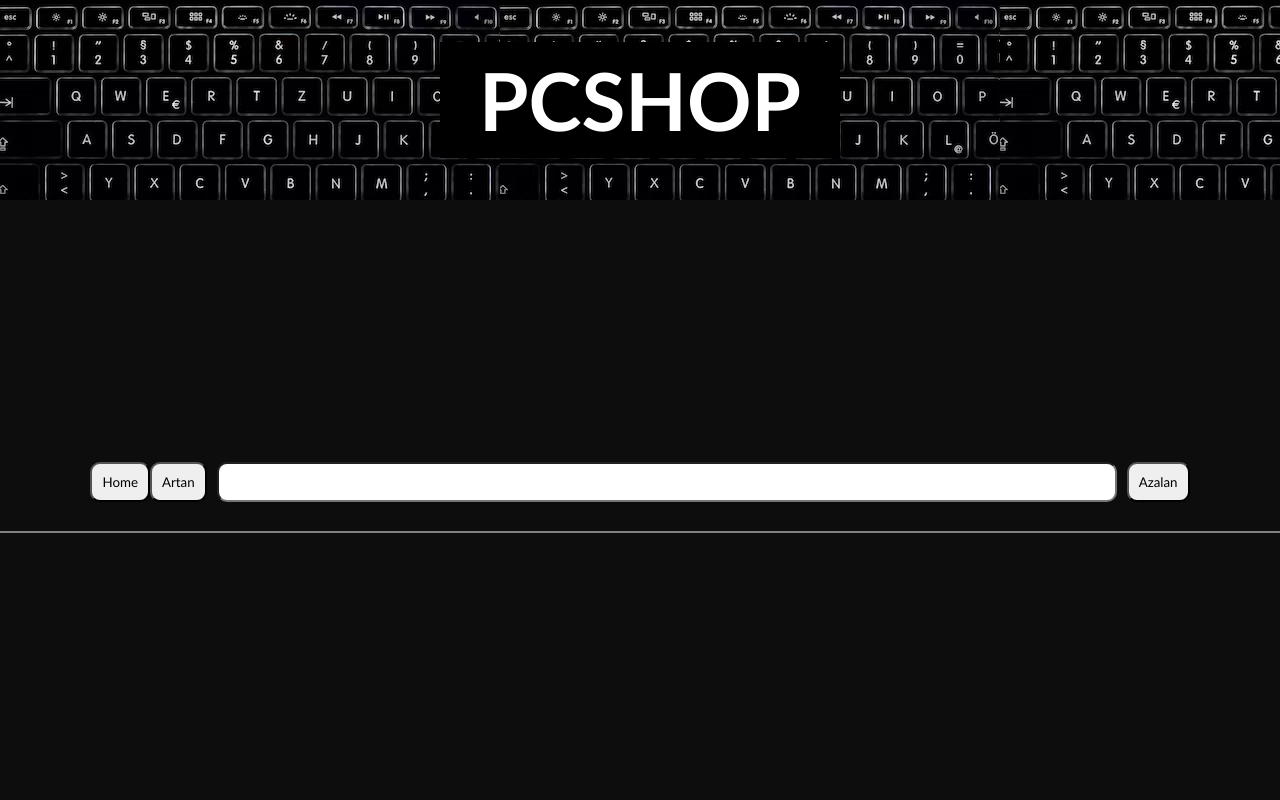
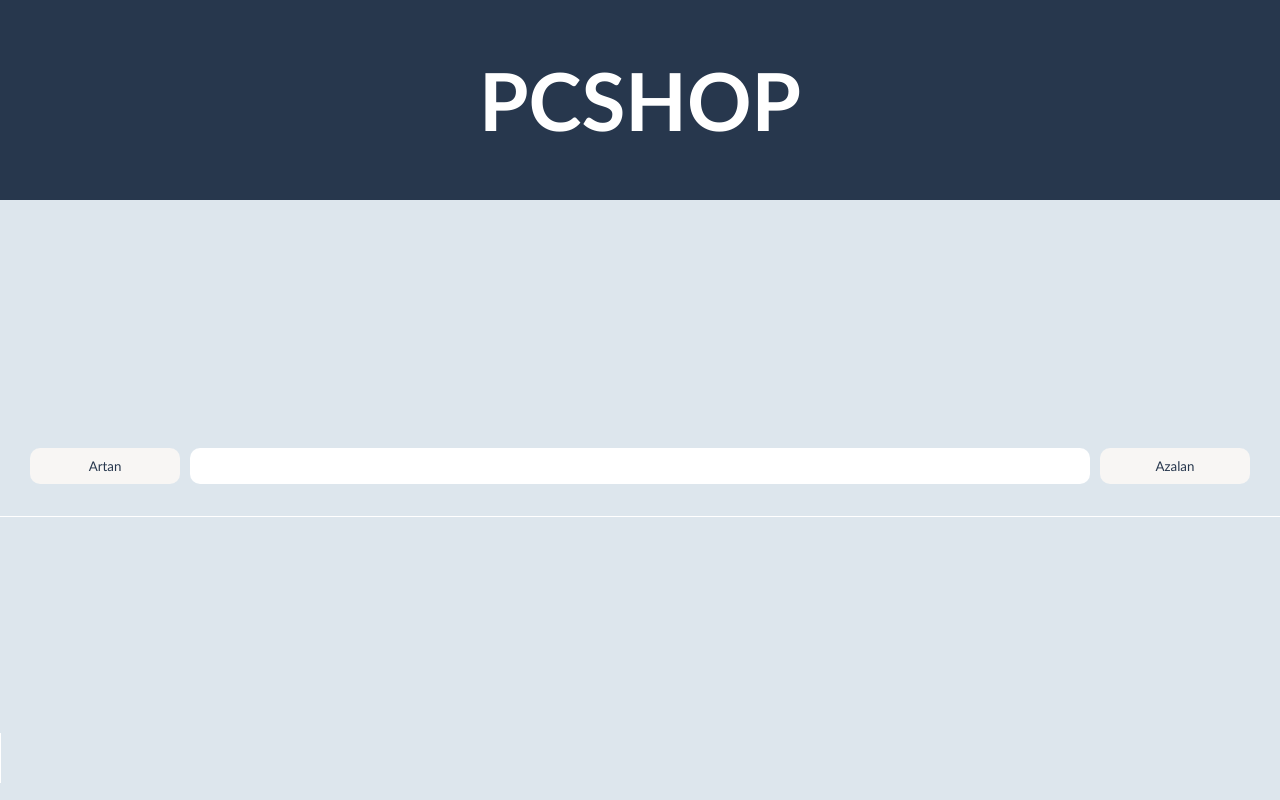
Before and after one commit to enesyagmur/e-shop, a React (Create React App) app: page /products/1 in a window 1280 px wide. Shown: the top 800 px of the page. Built offline with nearby package versions, Linux system fonts and the light colour scheme.

Commit message:
genel style islemleri

```diff
--- a/src/pages/products/searchBar.jsx
+++ b/src/pages/products/searchBar.jsx
@@ -1,15 +1,8 @@
 import React from "react";
-import { useNavigate } from "react-router-dom";
 
 const SearchBar = ({ search, sort }) => {
-  const navigate = useNavigate();
-  const goHome = () => {
-    navigate(`/`);
-  };
-
   return (
     <div className="searchBar">
-      <button onClick={goHome}>Home</button>
       <button onClick={() => sort("artan")}>Artan</button>
       <input type="text" onChange={(e) => search(e.target.value)} />
       <button onClick={() => sort("azalan")}>Azalan</button>
--- a/src/style/detail.css
+++ b/src/style/detail.css
@@ -1,9 +1,16 @@
+* {
+  padding: 0;
+  margin: 0;
+  box-sizing: border-box;
+  font-family: "Gill Sans", "Gill Sans MT", "Trebuchet MS", sans-serif;
+}
+
 .detail {
   display: flex;
   flex-direction: column;
   align-items: center;
   justify-content: space-between;
-  background-color: var(--bg);
+  background-color: var(--light);
   width: 100%;
   min-height: 900px;
   position: relative;
@@ -16,13 +23,14 @@
   display: flex;
   align-items: center;
   justify-content: center;
-  border: 2px solid gray;
+  border: 2px solid var(--dark);
   border-radius: 50%;
-  color: white;
+  color: var(--dark);
   font-size: 50px;
   position: absolute;
   top: 290px;
   left: 1300px;
+  padding-top: 15px;
 }
 .basket i:hover {
   color: gray;
@@ -34,13 +42,13 @@
   font-size: 15px;
   position: absolute;
   right: 15px;
-  top: 12px;
+  top: 17px;
 }
 
 .detailProduct {
   width: 900px;
   height: 400px;
-  background-color: white;
+  background-color: var(--productBg);
   border-radius: 10px;
   display: flex;
   flex-direction: flex;
@@ -60,6 +68,10 @@
 .detailProduct div img {
   width: 350px;
   height: 300px;
+  transition: all 0.4s;
+}
+.detailProduct div img:hover {
+  transform: scale(1.2);
 }
 .detailProduct p {
   width: 60%;
@@ -68,8 +80,11 @@
   padding: 10px;
   width: 250px;
   cursor: pointer;
-  border: 1px solid gray;
+  background-color: var(--dark);
+  color: var(--productBg);
+  border: none;
 }
 .detailProduct button:hover {
-  background-color: lightgray;
+  background-color: gray;
+  color: var(--dark);
 }
--- a/src/style/footer.css
+++ b/src/style/footer.css
@@ -1,7 +1,13 @@
+* {
+  padding: 0;
+  margin: 0;
+  box-sizing: border-box;
+  font-family: "Gill Sans", "Gill Sans MT", "Trebuchet MS", sans-serif;
+}
 footer {
   width: 100%;
   height: 100px;
-  background-color: white;
+  background-color: var(--productBg);
   border-top-left-radius: 20px;
   border-top-right-radius: 20px;
   display: flex;
@@ -23,6 +29,7 @@ footer .icons {
   justify-content: space-around;
   width: 20%;
   font-size: 30px;
+  color: var(--dark);
 }
 footer .icons p:hover {
   color: gray;
--- a/src/style/header.css
+++ b/src/style/header.css
@@ -1,22 +1,27 @@
+* {
+  padding: 0;
+  margin: 0;
+  box-sizing: border-box;
+  font-family: "Gill Sans", "Gill Sans MT", "Trebuchet MS", sans-serif;
+}
+
 .topSale {
   width: 100%;
   height: 200px;
   display: flex;
-    color: white;
-    background-image: url(/src/images/header-bg.png);
+  background-color: var(--dark);
+  /* background-image: url(/src/images/header-bg.png); */
   font-size: 40px;
-
   align-items: center;
   position: relative;
 
   justify-content: space-evenly;
 }
 .topSale h1 {
-    background-color: black;
-    width: 400px;
   padding: 10px;
   cursor: pointer;
+  color: var(--productBg);
 }
 .topSale h1:hover {
-    color: gray;
+  color: var(--light);
 }
--- a/src/style/home.css
+++ b/src/style/home.css
@@ -5,7 +5,9 @@
   font-family: "Gill Sans", "Gill Sans MT", "Trebuchet MS", sans-serif;
 }
 :root {
-  --bg: rgb(13, 13, 13);
+  /* --bg: rgb(13, 13, 13); */
+  --dark: #27374d;
+  --light: #dde6ed;
   --productBg: white;
 }
 .home {
@@ -13,7 +15,7 @@
   flex-direction: column;
   align-items: center;
   justify-content: space-between;
-  background-color: rgb(13, 13, 13);
+  background-color: var(--light);
 
   overflow-x: hidden;
   height: 1250px;
@@ -33,7 +35,8 @@
   width: 10%;
   height: 150px;
   border: 1px solid gray;
-  background-color: white;
+  color: var(--dark);
+  background-color: var(--productBg);
   display: flex;
   align-items: center;
   justify-content: center;
@@ -77,7 +80,7 @@
   cursor: pointer;
 }
 .bestSale div:hover {
-  box-shadow: 0px 2px 2px 2px gray;
+  box-shadow: 0px 2px 2px 2px var(--dark);
 }
 .bestSale div img {
   width: 120px;
--- a/src/style/products.css
+++ b/src/style/products.css
@@ -1,16 +1,23 @@
+* {
+  padding: 0;
+  margin: 0;
+  box-sizing: border-box;
+  font-family: "Gill Sans", "Gill Sans MT", "Trebuchet MS", sans-serif;
+}
+
 .products {
   display: flex;
   flex-direction: column;
   align-items: center;
   justify-content: space-between;
-  background-color: var(--bg);
+  background-color: var(--light);
   min-height: 1150px;
 }
 .searchBar {
   width: 100%;
   height: 100px;
-  background-color: var(--bg);
-  border-bottom: 2px solid gray;
+  background-color: var(--light);
+  border-bottom: 1px solid var(--productBg);
   display: flex;
   align-items: center;
   justify-content: center;
@@ -20,14 +27,20 @@
   padding: 10px;
   margin: 10px;
   border-radius: 10px;
+  border: none;
 }
 .searchBar button {
   padding: 5px;
+  width: 150px;
   border-radius: 10px;
+  border: none;
   padding: 10px;
+  color: var(--dark);
+  background-color: #f8f6f4;
 }
 .searchBar button:hover {
-  background-color: gray;
+  color: white;
+  background-color: var(--dark);
 }
 main {
   width: 100%;
@@ -38,25 +51,29 @@ main {
   justify-content: center;
   flex-wrap: wrap;
   width: 100%;
-  border-left: 1px solid gray;
+  padding-top: 50px;
+  border-left: 1px solid var(--productBg);
 }
 .product {
-  width: 300px;
-  height: 500px;
+  width: 250px;
+  height: 400px;
   background-color: var(--productBg);
   margin: 20px;
   display: flex;
   flex-direction: column;
   align-items: center;
   justify-content: space-evenly;
-  border: 1px solid gray;
+  border: 1px solid var(--productBg);
   border-radius: 10px;
+  padding-top: 10px;
+  padding-bottom: 20px;
 }
 .product img {
-  width: 80%;
-  height: 45%;
+  width: 70%;
+  height: 35%;
   background-size: cover;
   transition: all 0.3s;
+  margin-bottom: 40px;
 }
 .product img:hover {
   transform: scale(1.1);
@@ -64,19 +81,20 @@ main {
 .product h3 {
   width: 60%;
   cursor: pointer;
+  font-size: 15px;
 }
 .product h3:hover {
   color: gray;
 }
 .product:hover {
-  box-shadow: 0px 2px 2px 2px gray;
+  box-shadow: 0px 2px 2px 2px var(--dark);
 }
 .product button {
-  width: 100px;
-  background-color: white;
+  width: 60%;
+  background-color: var(--productBg);
   padding: 5px;
   border: none;
-  border-bottom: 1px solid gray;
+  border-bottom: 1px solid var(--dark);
 }
 
 /*---------------------------------*/
@@ -90,30 +108,15 @@ main {
 }
 .filter button {
   padding: 5px;
+  border: none;
   border-radius: 10px;
   padding: 10px;
   margin: 10px;
   width: 150px;
+  background-color: var(--dark);
+  color: var(--productBg);
+  cursor: pointer;
 }
 .filter button:hover {
   background-color: gray;
 }
-
-/*----------------------------------------*/
-.smallBasket {
-  width: 100px;
-  height: 70px;
-  position: fixed;
-  right: 100px;
-  top: 90px;
-  background-color: white;
-  border: 2px solid gray;
-  display: flex;
-  flex-direction: column;
-  align-items: center;
-  justify-content: space-evenly;
-}
-.smallBasket p {
-  cursor: pointer;
-  font-size: 20px;
-}
--- a/src/style/sepet.css
+++ b/src/style/sepet.css
@@ -1,13 +1,19 @@
+* {
+  padding: 0;
+  margin: 0;
+  box-sizing: border-box;
+  font-family: "Gill Sans", "Gill Sans MT", "Trebuchet MS", sans-serif;
+}
+
 .sepet {
   width: 100%;
-
   min-height: 730px;
   display: flex;
   flex-direction: column;
 
   align-items: center;
   justify-content: space-between;
-  background-color: var(--bg);
+  background-color: var(--light);
 }
 .basketProducts {
   margin: auto;
@@ -18,7 +24,7 @@
   justify-content: center;
   align-items: center;
   justify-content: space-around;
-  background-color: white;
+  background-color: var(--productBg);
   padding: 40px;
   border-radius: 10px;
 }
@@ -28,8 +34,7 @@
   display: flex;
   align-items: center;
   justify-content: space-evenly;
-  border: 1px solid gray;
-  background-color: white;
+  border: 1px solid var(--dark);
   margin: 5px;
 }
 .basketProduct img {
@@ -58,11 +63,14 @@
   background-color: white;
 }
 .basketFooter button {
-  background-color: white;
+  background-color: var(--dark);
   padding: 10px;
-  border: 1px solid gray;
+  width: 150px;
+  color: var(--productBg);
+  border: none;
   cursor: pointer;
 }
 .basketFooter button:hover {
-  background-color: lightgray;
+  background-color: gray;
+  color: var(--dark);
 }
```
Also changed, not shown: src/images/taslak.png (deleted). Lines whose indentation alone changed are shown as unchanged.
